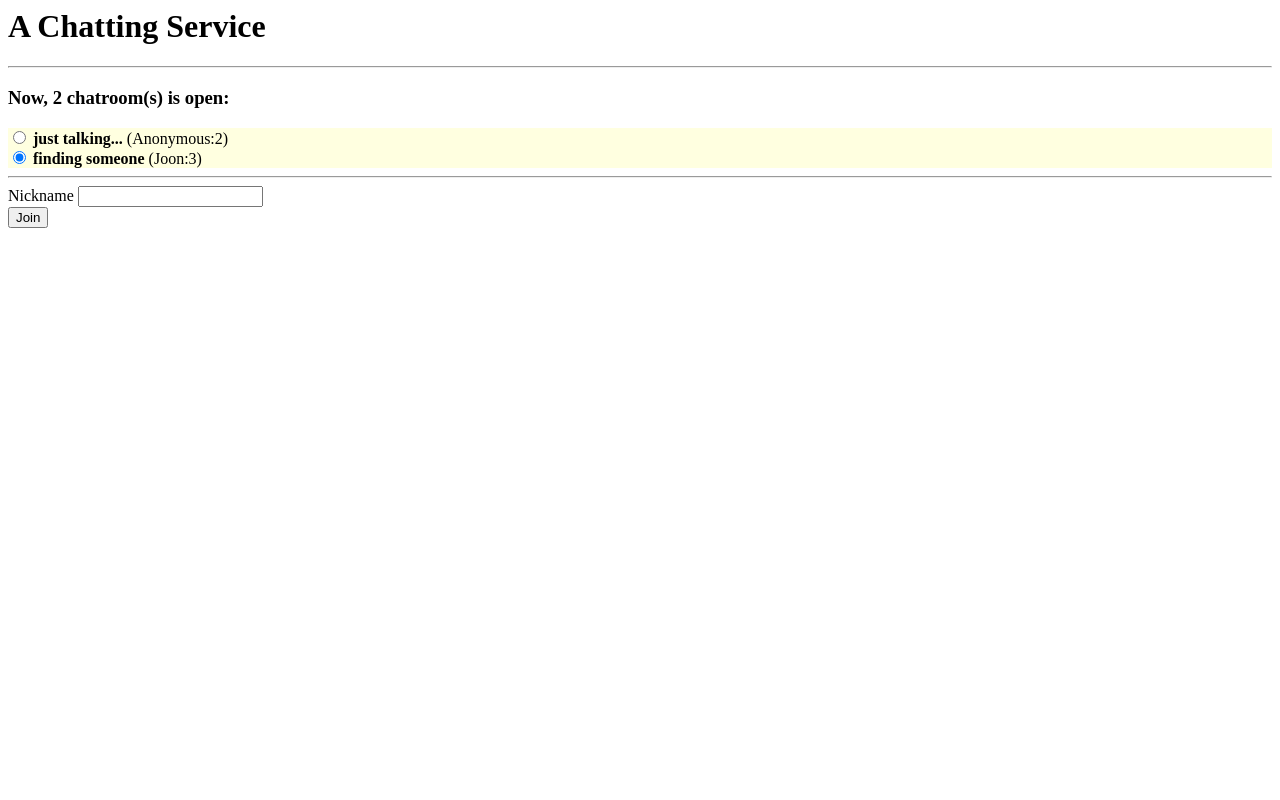
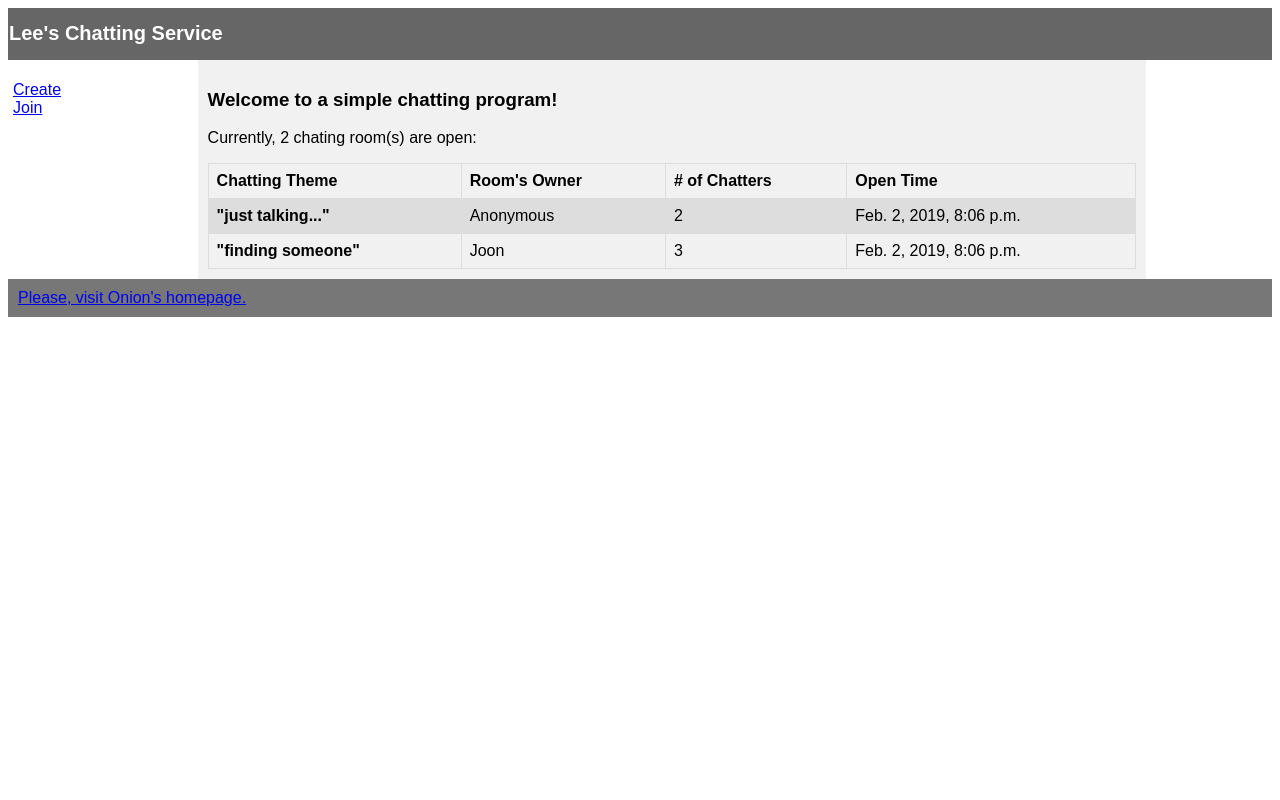
Before and after one commit to TimelyManner/Django, a Django app: page /chat/ in a window 1280 px wide. Run offline with Django 3.2, Linux system fonts and the light colour scheme; data comes from the database, SQL or seed files in the repository.

Commit message:
improved with base layout

```diff
--- a/siteA/chat/templates/chat/index.html
+++ b/siteA/chat/templates/chat/index.html
@@ -1,35 +1,44 @@
-<h1> A Chatting Service </h1>
-<hr>
+{% extends "chat/layout_base.html" %}
 
-<form action="{% url 'chat:index' %}" method="post">
-	{% csrf_token %}
-	<h3> Now, {{ room_list.all | length }} chatroom(s) is open:</h3>
-	{% for room in room_list %}
-		<div style="background-color:lightyellow">
-		<input type='radio' name='choice' value={{room.id}} checked='checked'> <b>{{room.title_text}}</b>
-		({{room.owner.nickname_text}}:{{room.users.all | length }}) </div>
-		</div>
-	{% endfor %}
-<!--
-	<div>
-	<h3> Now, {{ form.choices | length }} chatroom(s) is open:</h3>
-	{% for select in form.choices %}
-		<div  style="background-color:lightblue"> {{select}} ( owner nickname... ) </div>
-	{% endfor %}
+{% block title %}
+{% endblock %}
+
+{% block header %}
+<h1> Lee's Chatting Service </h1>
+{% endblock %}
+
+{% block nav %}
+    <ul>
+      <li><a href="#">Create </a></li>
+      <li><a href="#">Join</a></li>
+    </ul>
+{% endblock %}
+
+{% block article %}
+<h1> Welcome to a simple chatting program! </h1>
+
+<p> Currently, {{ room_list.all | length }} chating room(s) are open:</p>
+<table>
+	<tr>
+		<th>Chatting Theme</th>
+		<th>Room's Owner</th>
+		<th># of Chatters </th>
+		<th>Open Time</th>
+{% for room in room_list %}
+	<tr>
+	<div style="background-color:lightyellow">
+	<td><b>"{{room.title_text}}"</b></td>
+	<td> {{room.owner.nickname_text}} </td>
+	<td> {{room.users.all | length }} </td>
+	<td> {{room.created_date}} </td>
 	</div>
+	</div>
+	</tr>
+{% endfor %}
+</table>
 
-	<hr>
-	<div>
-	<label>Chat title</label>
-	{{form.chat_title}}
+{% endblock %}
 
-	<label>Nick name</label>
-	{{form.nick_name}}
-	</div>
--->
-	<hr>
-	Nickname <input type='text' name='nickname'>
-	<div>
-	<input type = 'submit' value='Join' />
-	</div>
-</form>
+{% block footer %}
+<a href="http://www.papricacare.com">Please, visit Onion's homepage.</a>
+{% endblock %}
--- /dev/null
+++ b/siteA/chat/templates/chat/layout_base.html
@@ -0,0 +1,128 @@
+<!DOCTYPE html>
+<html lang="en">
+<head>
+<title>CSS Template</title>
+<meta charset="utf-8">
+<meta name="viewport" content="width=device-width, initial-scale=1">
+<style>
+* {
+  box-sizing: border-box;
+}
+
+body {
+  font-family: Arial, Helvetica, sans-serif;
+}
+
+/* Style the header */
+header {
+  background-color: #666;
+  padding: 1px;
+  text-align: left;
+  font-size: 10px;
+  color: white;
+}
+
+/* Create two columns/boxes that floats next to each other */
+nav {
+  float: left;
+  width: 15%;
+<!--  height: 300px; /* only for demonstration, should be removed */ -->
+  background: #ccc;
+  padding: 5px;
+}
+
+/* Style the list inside the menu */
+nav ul {
+  list-style-type: none;
+  padding: 0;
+}
+
+article {
+  float: left;
+  padding: 10px;
+  width: 75%;
+  background-color: #f1f1f1;
+<!--  height: 300px; /* only for demonstration, should be removed */ -->
+}
+
+/* Clear floats after the columns */
+section:after {
+  content: "";
+  display: table;
+  clear: both;
+}
+
+/* Style the footer */
+footer {
+  background-color: #777;
+  padding: 10px;
+  text-align: left;
+  color: white;
+}
+
+/* Responsive layout - makes the two columns/boxes stack on top of each other instead of next to each other, on small screens */
+@media (max-width: 600px) {
+  nav, article {
+    width: 100%;
+    height: auto;
+  }
+}
+
+table {
+  font-family: arial, sans-serif;
+  border-collapse: collapse;
+  width: 100%;
+}
+
+td, th {
+  border: 1px solid #dddddd;
+  text-align: left;
+  padding: 8px;
+}
+
+tr:nth-child(even) {
+  background-color: #dddddd;
+}
+
+</style>
+</head>
+<body>
+
+{% block title %}
+<h2>Your title is here</h2>
+<p>Bla Bla...</p>
+{% endblock %}
+
+<header>
+{% block header %}
+  <h2>Heading message is here...</h2>
+ {% endblock %}
+</header>
+
+<section>
+  <nav>
+  {% block nav %}
+    <ul>
+      <li><a href="#">first...</a></li>
+      <li><a href="#">second...</a></li>
+      <li><a href="#">third...</a></li>
+    </ul>
+  {% endblock %}
+  </nav>
+
+  <article>
+  {% block article %}
+    <h1>article's title</h1>
+    <p> Your article's content ...</p>
+  {% endblock %}
+  </article>
+ </section>
+
+<footer>
+{% block footer %}
+  <p>Your footer is here ...</p>
+{% endblock %}
+</footer>
+
+</body>
+</html>
--- a/siteA/chat/views.py
+++ b/siteA/chat/views.py
@@ -6,6 +6,7 @@ from chat import models
 from chat import forms
 from django.http import HttpResponse, HttpResponseRedirect
 from django.urls import reverse
+import datetime
 
 class IndexView(generic.FormView):
     template_name = 'chat/index.html'
@@ -13,7 +14,8 @@ class IndexView(generic.FormView):
 
     def get(self, request, *args, **kwargs ):
         chatrooms = models.Chatroom.objects.all()
-        return render(request, self.template_name, {'room_list':chatrooms})
+        cur_date = datetime.datetime.now()
+        return render(request, self.template_name, {'room_list':chatrooms, 'cur_date':cur_date})
         '''
         room_list=[]
         value = None
```
Also changed, not shown: siteA/chat/templates/chat/join.html (added, +55 -0 lines).
